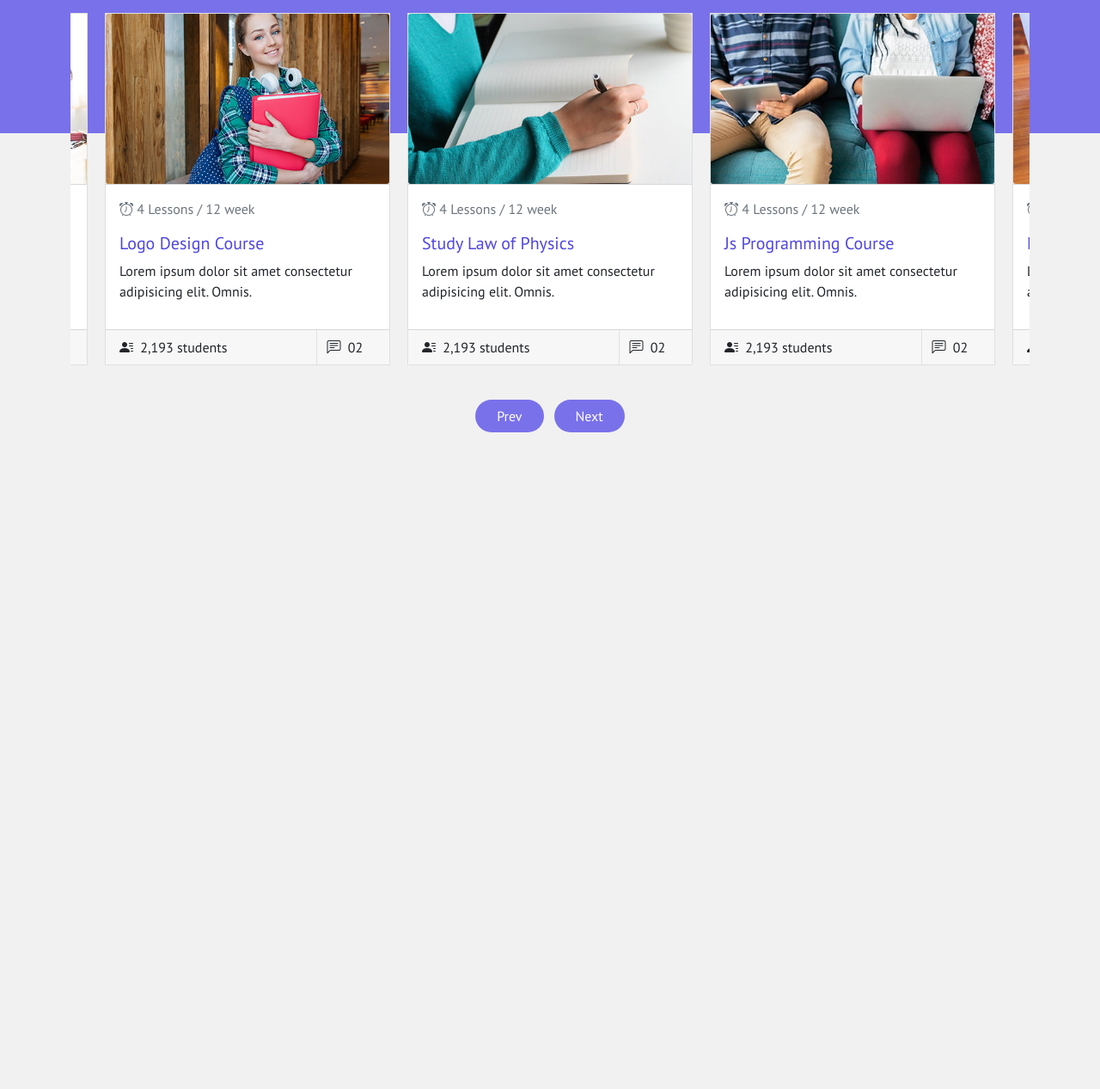
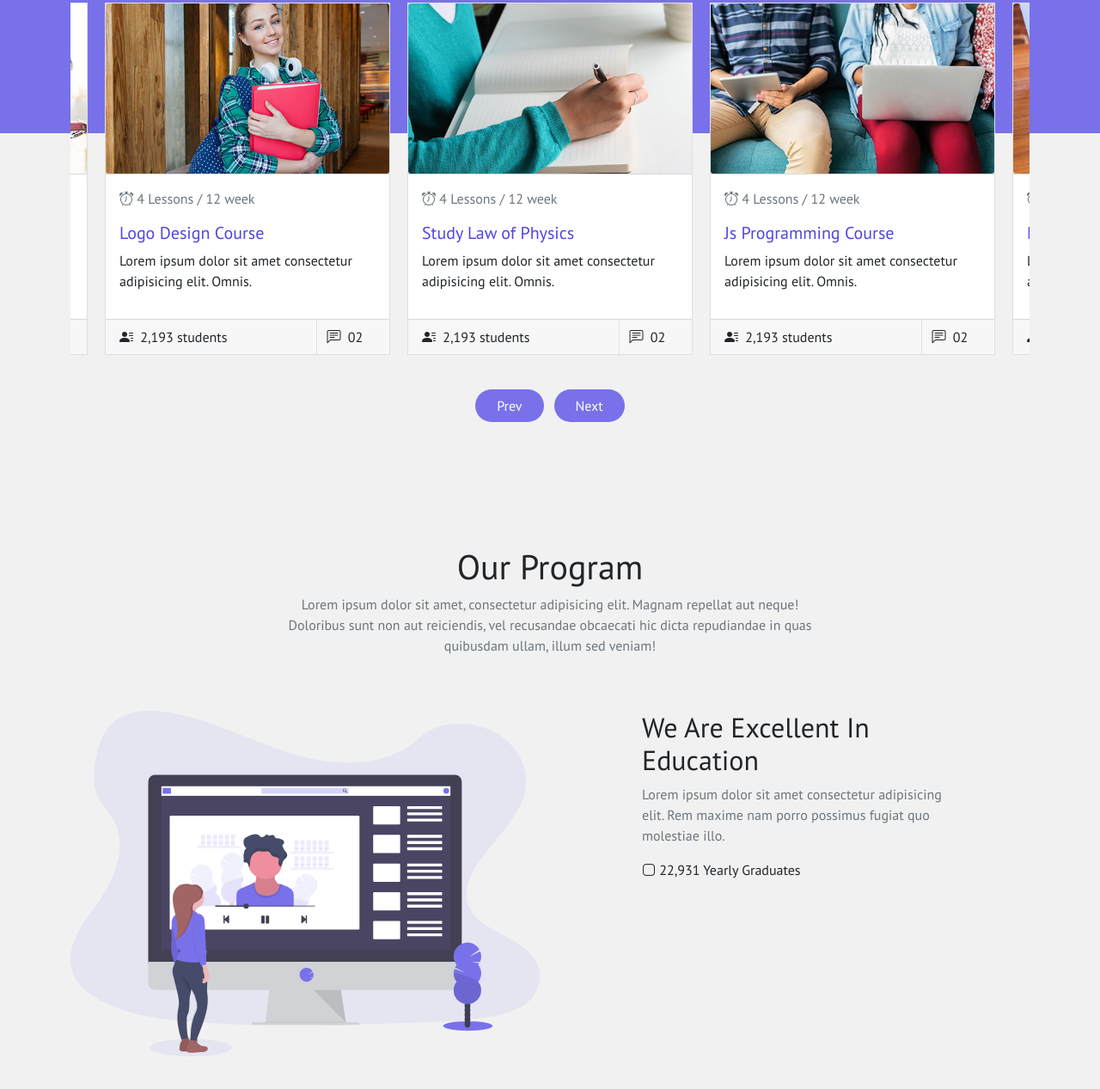
Before and after one commit to mm-tvkl/Complete-Project-4, a website: page index.html in a window 1280 px wide. Shown: the part 945-2212 px from the top of the page at 86% size. Before the commit the page ends 1448 px from the top, so only its background shows below. Drawn offline with nearby package versions, Linux system fonts and the light colour scheme.

Commit message:
Some Bugs Fixed

```diff
--- a/index.html
+++ b/index.html
@@ -94,7 +94,8 @@
     </header>
 
     <!-- Course Section -->
-    <section class="courseSection">
+    <section>
+        <div>
             <div class="container-fluid bg-primary-blue my-pb-10">
                 <div class="container pb-5">
                     <div class="row text-center">
@@ -132,7 +133,6 @@
                                 </div>
                             </div>
                         </div>
-
                         <!-- Item 2 -->
                         <div class="card card-hover p-0 rounded-0">
                             <div class="card-header p-0 rounded-0">
@@ -160,7 +160,6 @@
                                 </div>
                             </div>
                         </div>
-
                         <!-- Item 3 -->
                         <div class="card card-hover p-0 rounded-0">
                             <div class="card-header p-0 rounded-0">
@@ -188,7 +187,6 @@
                                 </div>
                             </div>
                         </div>
-
                         <!-- Item 4 -->
                         <div class="card card-hover p-0 rounded-0">
                             <div class="card-header p-0 rounded-0">
@@ -216,7 +214,6 @@
                                 </div>
                             </div>
                         </div>
-
                         <!-- Item 5 -->
                         <div class="card card-hover p-0 rounded-0">
                             <div class="card-header p-0 rounded-0">
@@ -244,7 +241,6 @@
                                 </div>
                             </div>
                         </div>
-
                         <!-- Item 6 -->
                         <div class="card card-hover p-0 rounded-0">
                             <div class="card-header p-0 rounded-0">
@@ -275,7 +271,45 @@
                     </div>
                 </div>
             </div>
+        </div>
     </section>
+
+    <!-- Our Program Section -->
+    <section>
+        <div class="container-fluid py-5">
+            <div class="container py-5">
+                <!-- Title Section -->
+                <div class="row justify-content-center py-5">
+                    <div class="col-md-7 col-sm-12 text-center">
+                        <h1 class="section-title">Our Program</h1>
+                        <p class="text-muted">
+                            Lorem ipsum dolor sit amet, consectetur adipisicing elit. Magnam repellat aut neque! Doloribus sunt non aut reiciendis, vel recusandae obcaecati hic dicta repudiandae in quas quibusdam ullam, illum sed veniam!
+                        </p>
+                    </div>
+                </div>
+
+                <!-- Section 1 -->
+                <div class="row">
+                    <div class="col-md-6 col-sm-12">
+                        <img src="./dist/img/image/section1-img.svg" class="img-fluid">
+                    </div>
+                    <div class="col-md-6 col-sm-12">
+                        <div class="row justify-content-center">
+                            <div class="col-8">
+                                <h2>We Are Excellent In Education</h2>
+                                <p class="text-muted">Lorem ipsum dolor sit amet consectetur adipisicing elit. Rem maxime nam porro possimus fugiat quo molestiae illo.</p>
+                                <div>
+                                    <i class="bi bi-app bg-icon-color-primary"></i>
+                                    22,931 Yearly Graduates
+                                </div>
+                            </div>
+                        </div>
+                    </div>
+                </div>
+            </div>
+        </div>
+    </section>
+
 </body>
 <!-- Bootstrap.bundle.js -->
 <script src="./node_modules/bootstrap/dist/js/bootstrap.bundle.min.js"></script>
```
Also changed, not shown: dist/css/main.css, dist/img/image/section1-img.svg (added), dist/img/image/section2-img.svg (added), dist/img/image/section3-img.svg (added), dist/scss/_course.scss, 1 other file. Lines whose indentation alone changed are shown as unchanged.
